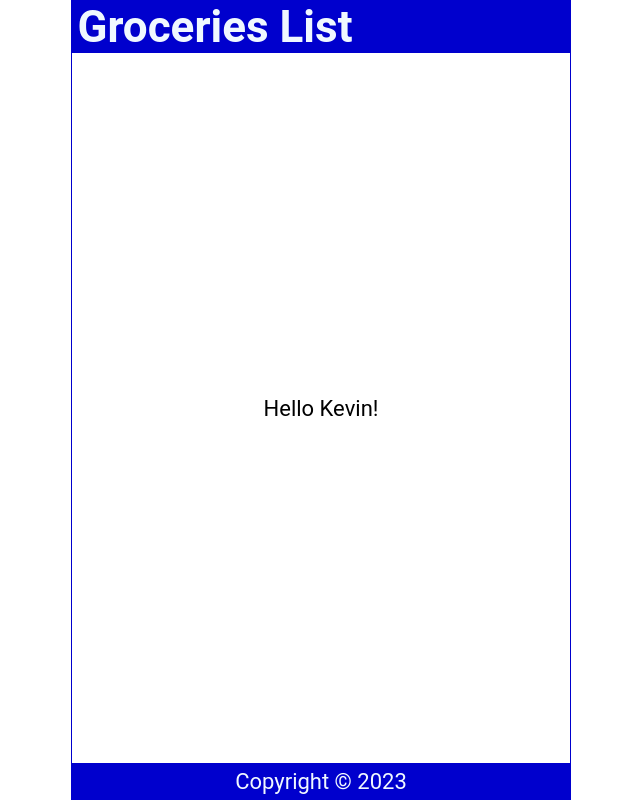
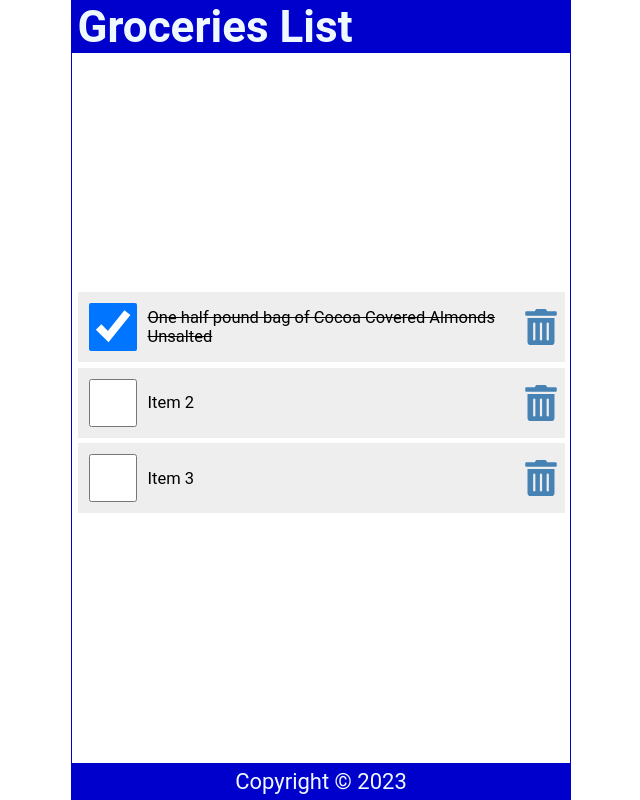
Before and after one commit to RayaneChelghaf/React-App, a React (Create React App) app: page / in a window 1280 px wide. Shown: the whole page, without its empty margins (319-959 px from the left). Built offline with nearby package versions, Linux system fonts and the light colour scheme.

Commit message:
Update V7 du projet

```diff
--- a/package.json
+++ b/package.json
@@ -34,5 +34,8 @@
       "last 1 firefox version",
       "last 1 safari version"
     ]
+  },
+  "devDependencies": {
+    "react-icons": "^4.8.0"
   }
 }
--- a/src/Content.js
+++ b/src/Content.js
@@ -1,15 +1,63 @@
+import { useState } from 'react';
+import { FaTrashAlt } from 'react-icons/fa';
+
 const Content = () => {
-    const handleNameChange = () => {
-        const names = ['Bob', 'Kevin', 'Dave'];
-        const int = Math.floor(Math.random() * 3);
-        return names[int];
+    const [items, setItems] = useState([
+        {
+            id: 1,
+            checked: true,
+            item: "One half pound bag of Cocoa Covered Almonds Unsalted"
+        },
+        {
+            id: 2,
+            checked: false,
+            item: "Item 2"
+        },
+        {
+            id: 3,
+            checked: false,
+            item: "Item 3"
+        }
+    ]);
+
+    const handleCheck = (id) => {
+        const listItems = items.map((item) => item.id === id ? { ...item, checked: !item.checked } : item);
+        setItems(listItems);
+        localStorage.setItem('shoppinglist', JSON.stringify(listItems));
+    }
+
+    const handleDelete = (id) => {
+        const listItems = items.filter((item) => item.id !== id);
+        setItems(listItems);
+        localStorage.setItem('shoppinglist', JSON.stringify(listItems));
     }
 
     return (
         <main>
-            <p>
-                Hello {handleNameChange()}!
-            </p>
+            {items.length ? (
+                <ul>
+                    {items.map((item) => (
+                        <li className="item" key={item.id}>
+                            <input
+                                type="checkbox"
+                                onChange={() => handleCheck(item.id)}
+                                checked={item.checked}
+                            />
+                            <label
+                                style={(item.checked) ? { textDecoration: 'line-through' } : null}
+                                onDoubleClick={() => handleCheck(item.id)}
+                            >{item.item}</label>
+                            <FaTrashAlt
+                                onClick={() => handleDelete(item.id)}
+                                role="button"
+                                tabIndex="0"
+                            />
+                        </li>
+                    ))}
+                </ul>
+            ) : (
+                <p style={{ marginTop: '2rem' }}>Your list is empty.</p>
+            )}
         </main>
     )
 }
--- a/src/index.css
+++ b/src/index.css
@@ -57,3 +57,62 @@
   display: grid;
   place-content: center;
 }
+
+ul {
+  width: 100%;
+  list-style: none;
+  padding: 0 0.25rem 0.25rem;
+}
+
+ul li::before {
+  content: "\200B";
+}
+
+.item {
+  display: flex;
+  justify-content: flex-start;
+  align-items: center;
+  padding: 0.5rem 0 0.5rem 0.5rem;
+  margin: 0.25rem 0;
+  background-color: #eee;
+}
+
+.item:first-child {
+  margin: 0;
+}
+
+.item input[type="checkbox"] {
+  text-align: center;
+  width: 2.5rem;
+  width: 48px;
+  min-width: 48px;
+  height: 2.5rem;
+  height: 48px;
+  min-height: 48px;
+  cursor: pointer;
+  margin-right: 0.5rem;
+}
+
+.item input[type="checkbox"]:focus + label {
+  text-decoration: underline;
+}
+
+.item > label {
+  font-size: 0.75rem;
+  flex-grow: 1;
+}
+
+.item svg {
+  width: 48px;
+  min-width: 48px;
+  height: 36px;
+  font-size: 1rem;
+  color: steelblue;
+  cursor: pointer;
+}
+
+.item svg:focus,
+.item svg:hover {
+  color: red;
+  outline: none;
+}
```
Also changed, not shown: 1 other file (tests, documents, lock files or other folders).
